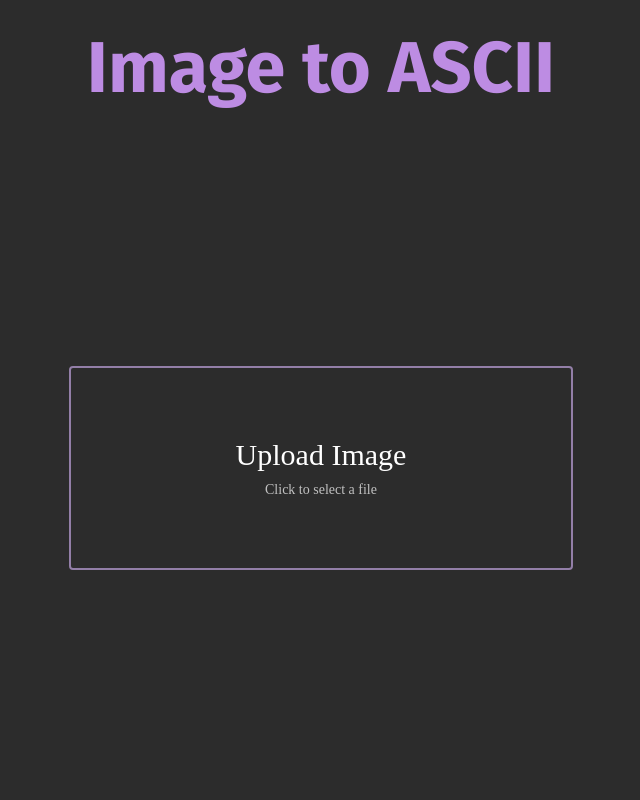
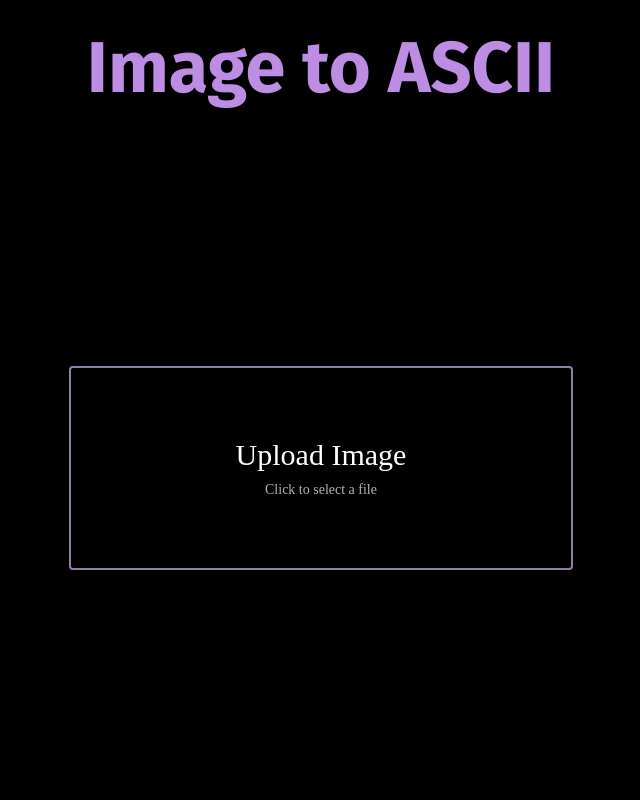
Before and after one commit to TheOne04/image-to-ascii, a Flask app: page / in a window 1280 px wide. Shown: the whole page, without its empty margins (319-959 px from the left). Run offline with Flask 3, Linux system fonts and the light colour scheme.

Commit message:
Change background color to black in styles.css

```diff
--- a/static/styles.css
+++ b/static/styles.css
@@ -1,7 +1,7 @@
 @import url('https://fonts.googleapis.com/css2?family=Fira+Sans:ital,wght@0,100;0,200;0,300;0,400;0,500;0,600;0,700;0,800;0,900;1,100;1,200;1,300;1,400;1,500;1,600;1,700;1,800;1,900&display=swap');
 
 body {
-    background-color: #2C2C2C;
+    background-color: #000000;
     margin: 0;
     min-height: 100vh;
     display: flex;
```
